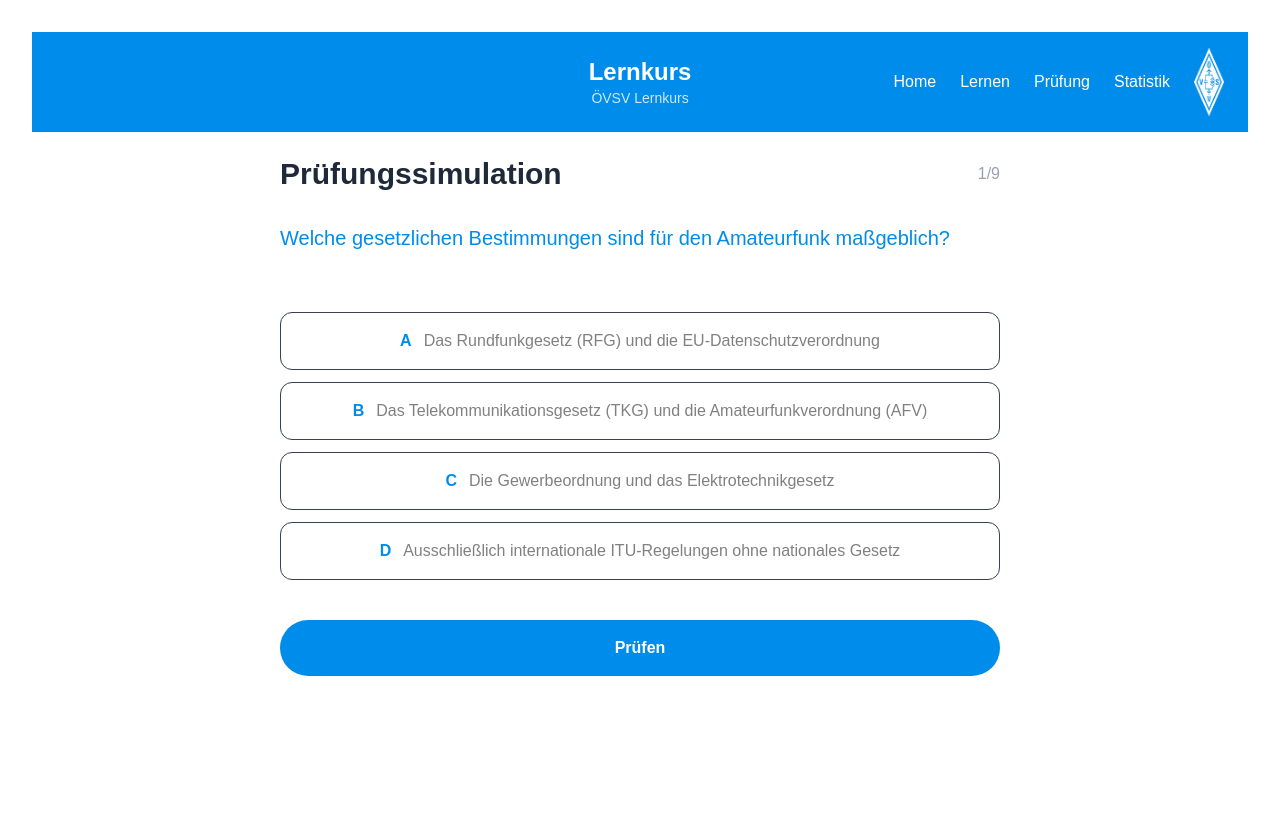
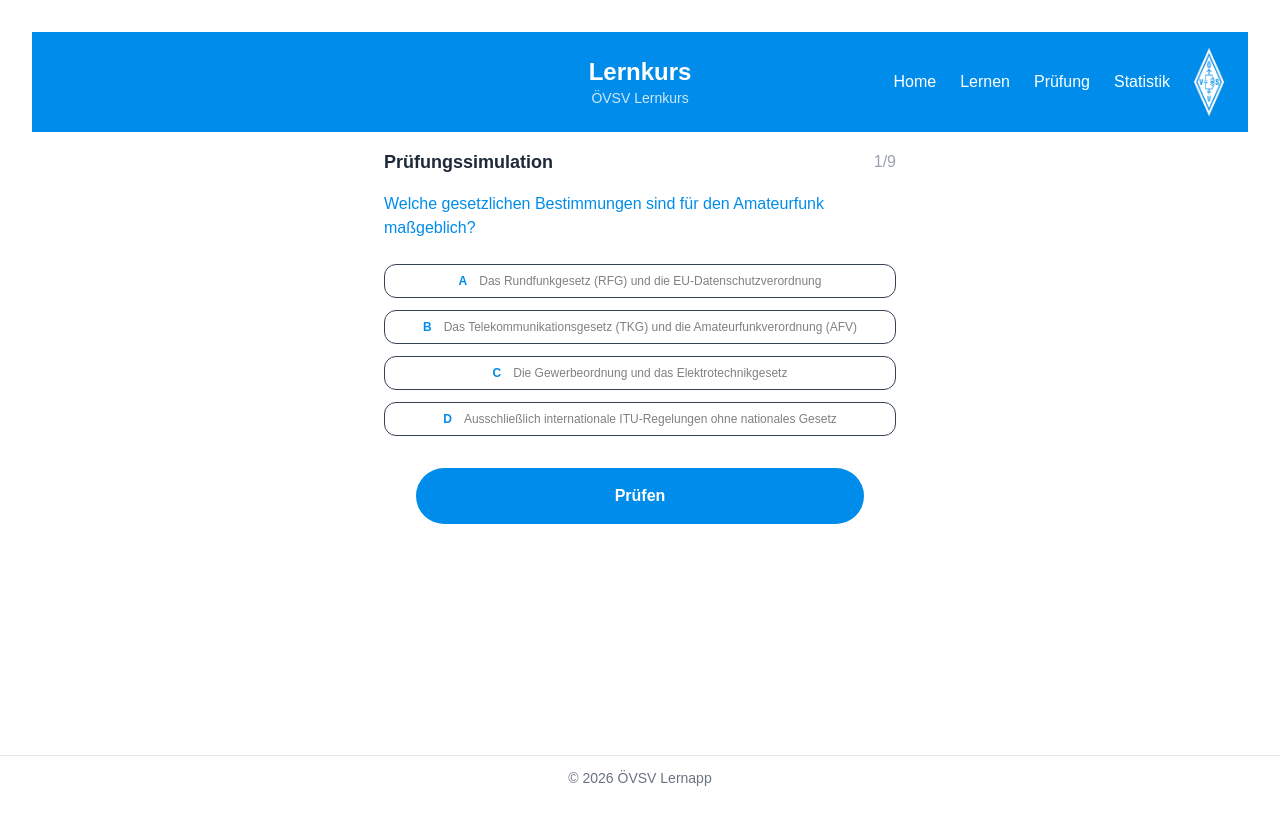
Before and after one commit to monaenzi/amateur-radio-quiz, a Next.js app: page /exam in a window 1280 px wide. Shown: the top 824 px of the page. Built offline with nearby package versions, Linux system fonts and the light colour scheme.

Commit message:
feat: add desktop view for exam page

```diff
--- a/app/cards/page.tsx
+++ b/app/cards/page.tsx
@@ -4,6 +4,7 @@
 import AppButton from '@/components/AppButton'
 import Header from '@/components/Header'
 import FooterNav from '@/components/FooterNav'
+import Footer from '@/components/Footer'
 
 export default function KarteikartenPage() {
   const [showAnswer, setShowAnswer] = useState(false)
@@ -48,6 +49,7 @@
           </div>
         </section>
       </div>
+      <Footer />
       <FooterNav />
     </main>
   )
--- a/app/exam/page.tsx
+++ b/app/exam/page.tsx
@@ -1,64 +1,65 @@
 'use client'
 
 import Header from '@/components/Header'
+import Footer from '@/components/Footer'
 import FooterNav from '@/components/FooterNav'
 import AppButton from '@/components/AppButton'
 
 export default function ExamPage() {
   return (
     <main className="min-h-screen overflow-x-hidden bg-white md:p-8">
-      <div className="w-full overflow-x-hidden bg-white md:mx-auto md:max-w-7xl">
+      <div className="flex min-h-screen w-full flex-col bg-white md:mx-auto md:max-w-7xl">
         <Header variant="default" />
 
-        <section className="mx-auto w-full max-w-md px-6 py-6 pb-32 md:max-w-3xl">
-          <div className="mb-8 flex items-center justify-between gap-4">
-            <h1 className="break-words text-2xl font-bold text-gray-800 sm:text-3xl">
+        <section className="mx-auto w-full max-w-md flex-1 px-6 py-6 pb-32 md:max-w-lg md:px-0 md:py-4 md:pb-8">
+          <div className="mb-15 md:mb-4 flex items-center justify-between">
+            <h1 className="text-2xl font-bold text-gray-800 md:text-lg">
               Prüfungssimulation
             </h1>
 
-            <span className="shrink-0 text-gray-400">1/9</span>
+            <span className="text-gray-400 md:text-base">
+              1/9
+            </span>
           </div>
 
-          <p className="mb-15 mt-8 text-left text-xl text-[#008CEA] break-words">
+          <p className="mb-6 mt-4 text-left text-xl text-[#008CEA] md:text-base">
             Welche gesetzlichen Bestimmungen sind für den Amateurfunk maßgeblich?
           </p>
 
-          <div className="flex w-full flex-col gap-3">
-            <button className="w-full rounded-xl border border-gray-700 p-4 text-center text-[#808080]">
+          <div className="flex flex-col gap-3">
+            <button className="w-full rounded-xl border border-gray-700 p-4 text-center text-[#808080] md:p-2 md:text-xs">
               <span className="mr-3 font-bold text-[#008CEA]">A</span>
-              <span className="break-words">
-                Das Rundfunkgesetz (RFG) und die EU-Datenschutzverordnung
-              </span>
+              Das Rundfunkgesetz (RFG) und die EU-Datenschutzverordnung
             </button>
 
-            <button className="w-full rounded-xl border border-gray-700 p-4 text-center text-[#808080]">
+            <button className="w-full rounded-xl border border-gray-700 p-4 text-center text-[#808080] md:p-2 md:text-xs">
               <span className="mr-3 font-bold text-[#008CEA]">B</span>
-              <span className="break-words">
-                Das Telekommunikationsgesetz (TKG) und die Amateurfunkverordnung (AFV)
-              </span>
+              Das Telekommunikationsgesetz (TKG) und die Amateurfunkverordnung (AFV)
             </button>
 
-            <button className="w-full rounded-xl border border-gray-700 p-4 text-center text-[#808080]">
+            <button className="w-full rounded-xl border border-gray-700 p-4 text-center text-[#808080] md:p-2 md:text-xs">
               <span className="mr-3 font-bold text-[#008CEA]">C</span>
-              <span className="break-words">
-                Die Gewerbeordnung und das Elektrotechnikgesetz
-              </span>
+              Die Gewerbeordnung und das Elektrotechnikgesetz
             </button>
 
-            <button className="w-full rounded-xl border border-gray-700 p-4 text-center text-[#808080]">
+            <button className="w-full rounded-xl border border-gray-700 p-4 text-center text-[#808080] md:p-2 md:text-xs">
               <span className="mr-3 font-bold text-[#008CEA]">D</span>
-              <span className="break-words">
-                Ausschließlich internationale ITU-Regelungen ohne nationales Gesetz
-              </span>
+              Ausschließlich internationale ITU-Regelungen ohne nationales Gesetz
             </button>
           </div>
 
-          <div className="mt-10">
-            <AppButton>Prüfen</AppButton>
-          </div>
+          <div className="mt-8 md:mx-auto md:w-full md:max-w-md">
+            <AppButton>Prüfen</AppButton></div>
+
         </section>
 
-        <FooterNav />
+        <div className="md:hidden">
+          <FooterNav />
+        </div>
+
+        <div className="hidden md:block">
+          <Footer />
+        </div>
       </div>
     </main>
   )
```
